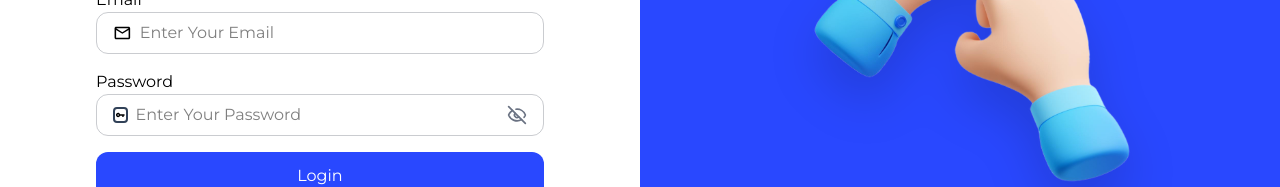
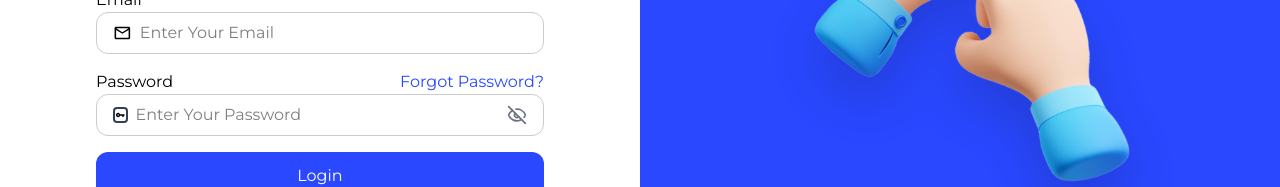
Before and after one commit to MGT06/e-wallet_frontend, a React (Vite) app: page /login in a window 1280 px wide. Shown: the part 434-621 px from the top of the page. Built offline with nearby package versions, Linux system fonts and the light colour scheme.

Commit message:
chore: init pages forgot

```diff
--- a/src/Router.jsx
+++ b/src/Router.jsx
@@ -10,6 +10,7 @@ import Dashboard from "./pages/Dashboard";
 import TransferLayout from "./layouts/TrasferLayout";
 import FindPeople from "./pages/transfer/FindPeople";
 import SetNominal from "./pages/transfer/SetNominal";
+import Forgot from "./pages/auth/Forgot";
 
 const Router = () => {
   return (
@@ -17,6 +18,7 @@ const Router = () => {
       <Route element={<AuthLayout />}>
         <Route path="/login" element={<Login />} />
         <Route path="/register" element={<Register />} />
+        <Route path="/forgot" element={<Forgot />} />
       </Route>
 
       <Route element={<MainLayout />}>
--- /dev/null
+++ b/src/pages/auth/Forgot.jsx
@@ -0,0 +1,6 @@
+
+export default function Forgot() {
+  return (
+    <div>Forgot</div>
+  )
+}
--- a/src/pages/auth/login.jsx
+++ b/src/pages/auth/login.jsx
@@ -5,7 +5,7 @@ import { MdOutlineEmail } from "react-icons/md";
 import { IoMdKey } from "react-icons/io";
 import { LuEye, LuEyeOff } from "react-icons/lu";
 import gamberLogin from '../../assets/tanganLogin.svg'
-import { Link } from 'react-router';
+import { Link, NavLink } from 'react-router';
 
 
 export default function Login() {
@@ -75,7 +75,10 @@ export default function Login() {
           </div>
 
           <div className="flex w-full flex-col">
-            <label>Password</label>
+            <div className='flex justify-between'>
+              <label>Password</label>
+              <NavLink className="text-primary hover:text-primary/60" to="/forgot">Forgot Password?</NavLink>
+            </div>
             <div className="border border-dark-gray/30 rounded-xl px-4 py-2 flex items-center gap-2">
               <IoMdKey
                 className="border-2 border-slate-700 rounded-sm text-xl"
```
